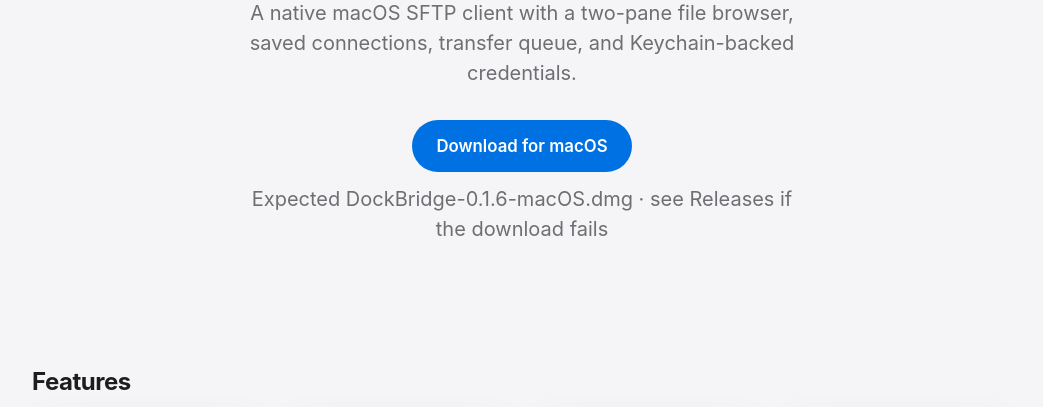
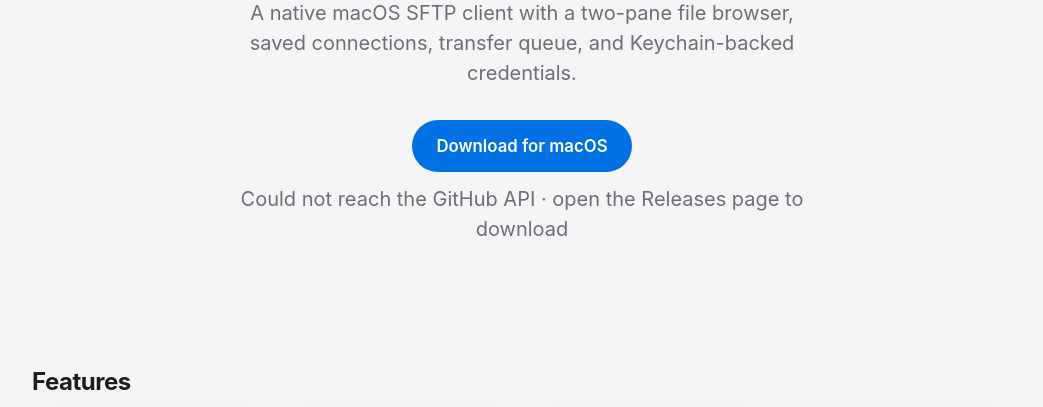
Before and after one commit to T3pp31/DockBridge, a plain HTML site: page website/index.html in a window 1280 px wide. Shown: the part 393-800 px from the top of the page, without its empty margins (118-1161 px from the left). Drawn offline with Linux system fonts and the light colour scheme; no server answers.

Commit message:
fix: ダウンロードサイトのフォールバックをリリースページに変更し 404 を防ぐ
`FALLBACK_VERSION = "0.1.6"` がハードコードされており、GitHub API が
レート制限・オフライン等で失敗すると `releases/latest/download/DockBridge-0.1.6-macOS.dmg`
を参照して 404 になっていた。

- ハードコードされた `FALLBACK_VERSION` / `FALLBACK_ASSET` を削除
- フォールバック先を `https://github.com/T3pp31/DockBridge/releases/latest`
  に変更（アセット名の推測をやめて常に最新リリースページへ導く）
- エラーメッセージを「Releases page を開いてください」に変更

Closes: #399

```diff
--- a/website/index.html
+++ b/website/index.html
@@ -121,8 +121,6 @@
     <script>
       (function () {
         const GITHUB_REPO = "T3pp31/DockBridge";
-        const FALLBACK_VERSION = "0.1.6";
-        const FALLBACK_ASSET = `DockBridge-${FALLBACK_VERSION}-macOS.dmg`;
 
         const button = document.getElementById("download-button");
         const meta = document.getElementById("download-meta");
@@ -135,9 +133,13 @@
           meta.textContent = label;
         }
 
+        // Fallback points at the Releases page rather than guessing an asset
+        // name: `releases/latest/download/<asset>` only resolves when the name
+        // exactly matches the latest release, so a hardcoded version 404s as
+        // soon as a new release ships.
         function setFallback(message) {
           setDownload(
-            `https://github.com/${GITHUB_REPO}/releases/latest/download/${FALLBACK_ASSET}`,
+            `https://github.com/${GITHUB_REPO}/releases/latest`,
             message
           );
         }
@@ -170,7 +172,7 @@
           })
           .catch(function () {
             setFallback(
-              `Expected ${FALLBACK_ASSET} · see Releases if the download fails`
+              "Could not reach the GitHub API · open the Releases page to download"
             );
           });
       })();
```
